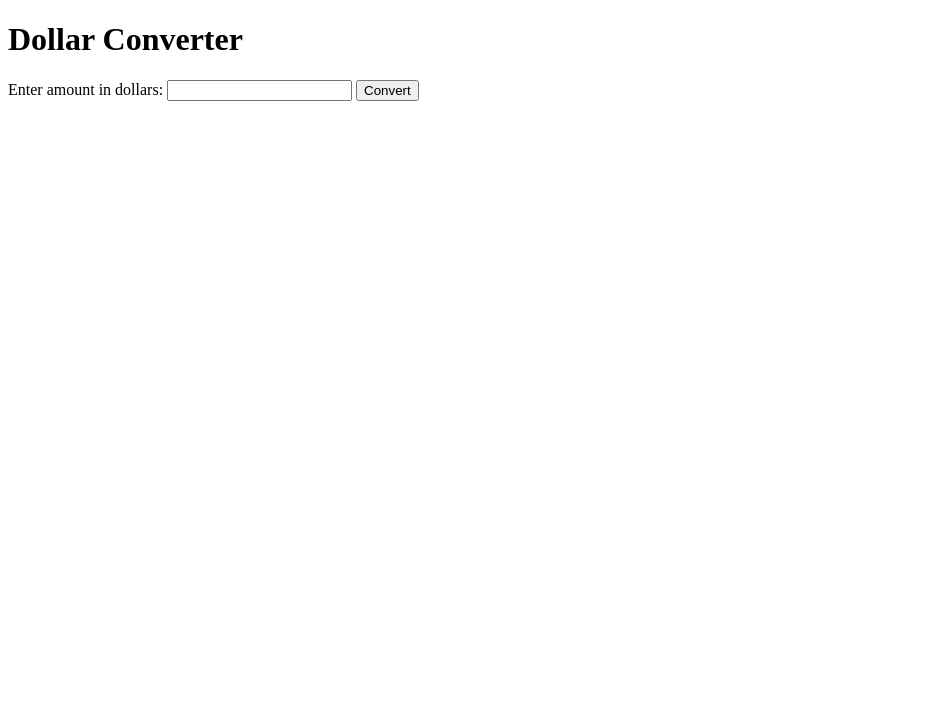
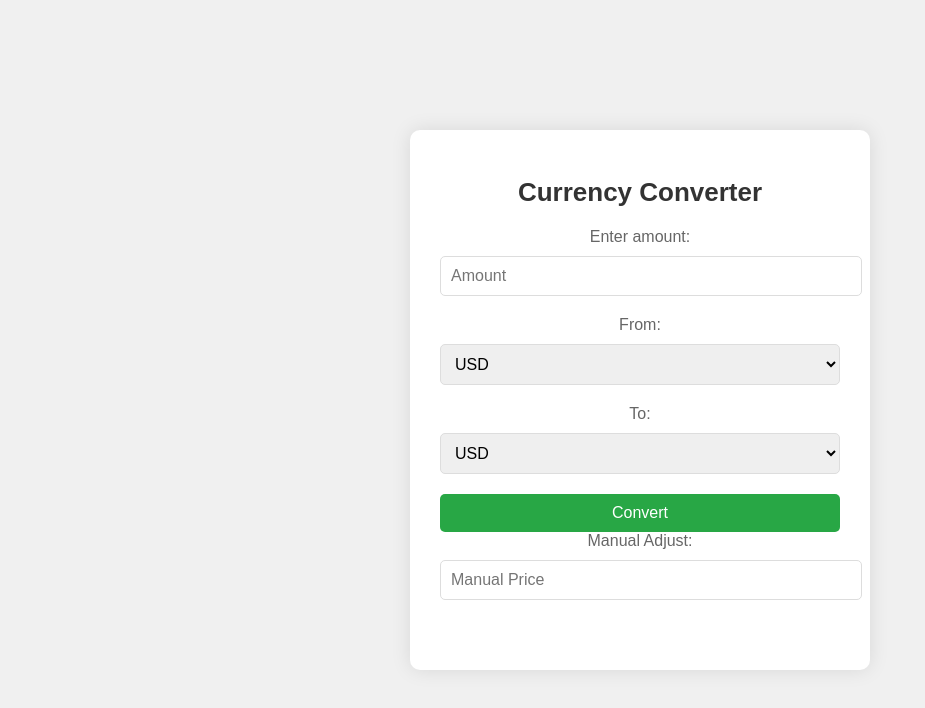
Before and after one commit to danielfilemon/Dollar-Converter, a plain HTML site: page index.html in a window 1280 px wide. Shown: the whole page, without its empty margins (0-925 px from the left). Drawn offline with Linux system fonts and the light colour scheme.

Commit message:
Update index.html

```diff
--- a/index.html
+++ b/index.html
@@ -3,16 +3,151 @@
 <head>
   <meta charset="UTF-8">
   <meta name="viewport" content="width=device-width, initial-scale=1.0">
-  <title>Dollar Converter</title>
+  <title>Currency Converter</title>
+  <style>
+    body {
+      font-family: 'Arial', sans-serif;
+      background-color: #f0f0f0;
+      display: flex;
+      justify-content: center;
+      align-items: center;
+      height: 100vh;
+      margin: 0;
+    }
+
+    .container {
+      background-color: #ffffff;
+      padding: 30px;
+      border-radius: 10px;
+      box-shadow: 0 0 20px rgba(0, 0, 0, 0.1);
+      text-align: center;
+      width: 100%;
+      max-width: 400px;
+    }
+
+    h1 {
+      font-size: 26px;
+      margin-bottom: 20px;
+      color: #333;
+    }
+
+    label {
+      display: block;
+      margin-bottom: 10px;
+      font-size: 16px;
+      color: #666;
+    }
+
+    input, select {
+      width: 100%;
+      padding: 10px;
+      margin-bottom: 20px;
+      border: 1px solid #ddd;
+      border-radius: 5px;
+      font-size: 16px;
+    }
+
+    button {
+      width: 100%;
+      padding: 10px;
+      background-color: #28a745;
+      color: #fff;
+      border: none;
+      border-radius: 5px;
+      font-size: 16px;
+      cursor: pointer;
+      transition: background-color 0.3s;
+    }
+
+    button:hover {
+      background-color: #218838;
+    }
+
+    #error {
+      color: #ff0000;
+      margin-top: 20px;
+      font-size: 14px;
+    }
+  </style>
 </head>
 <body>
-  <h1>Dollar Converter</h1>
-  <form id="converter-form">
-    <label for="amount">Enter amount in dollars:</label>
-    <input type="number" id="amount" step="0.01" required>
-    <button type="submit">Convert</button>
-  </form>
-  <div id="result"></div>
-  <script src="script.js"></script>
+  <div class="container">
+    <h1>Currency Converter</h1>
+    <form id="converter-form">
+      <label for="amount">Enter amount:</label>
+      <input type="number" id="amount" step="0.01" placeholder="Amount" required>
+
+      <label for="from_currency">From:</label>
+      <select id="from_currency">
+        <option value="usd">USD</option>
+        <option value="euro">Euro</option>
+        <option value="real">Real</option>
+      </select>
+
+      <label for="to_currency">To:</label>
+      <select id="to_currency">
+        <option value="usd">USD</option>
+        <option value="euro">Euro</option>
+        <option value="real">Real</option>
+      </select>
+
+      <button type="submit">Convert</button>
+    </form>
+    <div id="result"></div>
+    <div id="manual-price">
+      <label for="manual_amount">Manual Adjust:</label>
+      <input type="number" id="manual_amount" step="0.01" placeholder="Manual Price">
+    </div>
+    <div id="error" class="error"></div>
+  </div>
+  <script>
+    const exchangeRates = {
+      'usd': 1.00,   // Assuming 1 dollar equals 1 dollar
+      'euro': 0.85,  // Assuming 1 dollar equals 0.85 euros
+      'real': 5.00   // Assuming 1 dollar equals 5.00 reais
+    };
+
+    document.getElementById('converter-form').addEventListener('submit', async (e) => {
+      e.preventDefault();
+      const amount = parseFloat(document.getElementById('amount').value);
+      const fromCurrency = document.getElementById('from_currency').value;
+      const toCurrency = document.getElementById('to_currency').value;
+
+      try {
+        const response = await fetch('/convert', {
+          method: 'POST',
+          headers: {
+            'Content-Type': 'application/x-www-form-urlencoded'
+          },
+          body: `amount=${amount}&from_currency=${fromCurrency}&to_currency=${toCurrency}`
+        });
+        if (!response.ok) {
+          throw new Error('Conversion failed');
+        }
+        const data = await response.json();
+        const convertedAmount = (amount * exchangeRates[toCurrency] / exchangeRates[fromCurrency]).toFixed(2);
+        document.getElementById('result').innerHTML = `<p>${amount.toFixed(2)} ${fromCurrency.toUpperCase()} = ${convertedAmount} ${toCurrency.toUpperCase()}</p>`;
+        document.getElementById('error').textContent = '';
+      } catch (error) {
+        document.getElementById('error').textContent = 'Error: Unable to perform conversion. Please try again later.';
+        document.getElementById('result').innerHTML = '';
+      }
+    });
+
+    document.getElementById('manual_amount').addEventListener('input', () => {
+      const manualAmount = parseFloat(document.getElementById('manual_amount').value);
+      const fromCurrency = document.getElementById('from_currency').value;
+      const toCurrency = document.getElementById('to_currency').value;
+
+      if (!isNaN(manualAmount)) {
+        const convertedAmount = (manualAmount * exchangeRates[toCurrency] / exchangeRates[fromCurrency]).toFixed(2);
+        document.getElementById('result').innerHTML = `<p>Manual Price: ${manualAmount.toFixed(2)} ${fromCurrency.toUpperCase()} = ${convertedAmount} ${toCurrency.toUpperCase()}</p>`;
+        document.getElementById('error').textContent = '';
+      } else {
+        document.getElementById('result').innerHTML = '';
+        document.getElementById('error').textContent = 'Please enter a valid amount.';
+      }
+    });
+  </script>
 </body>
 </html>
```
